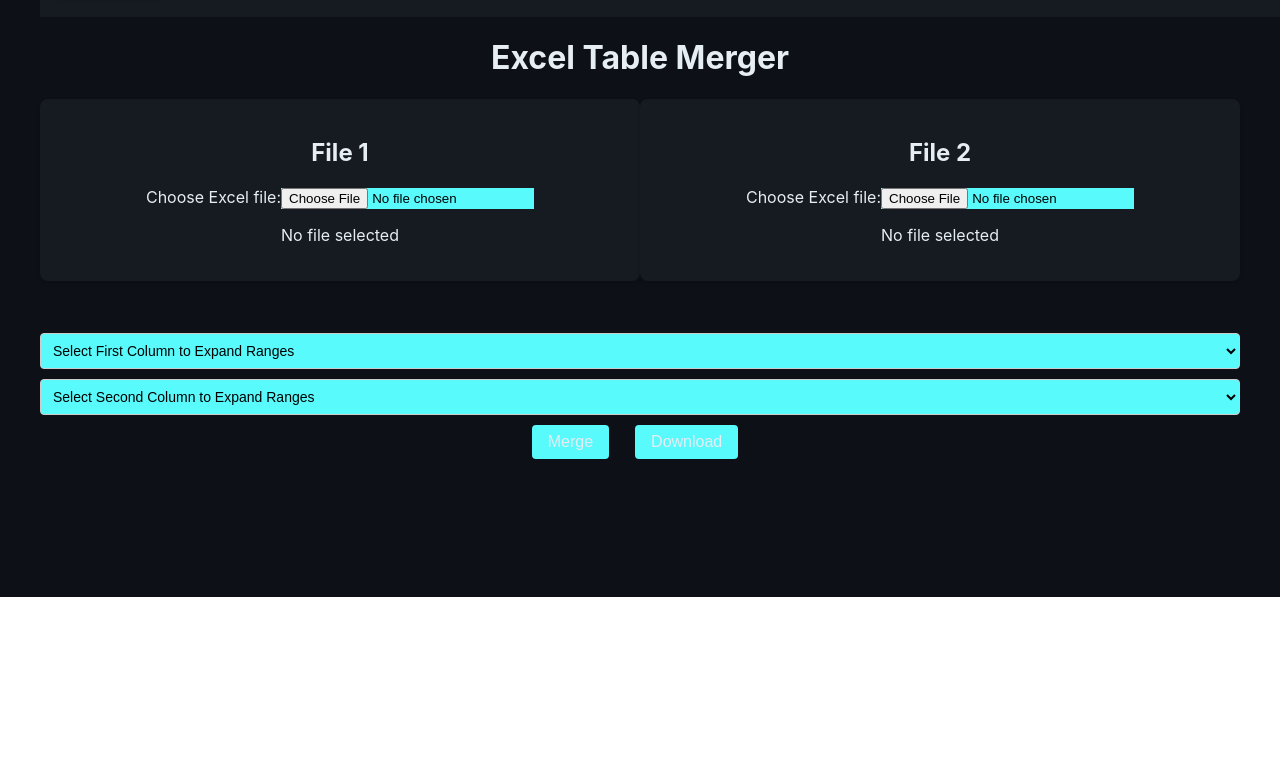
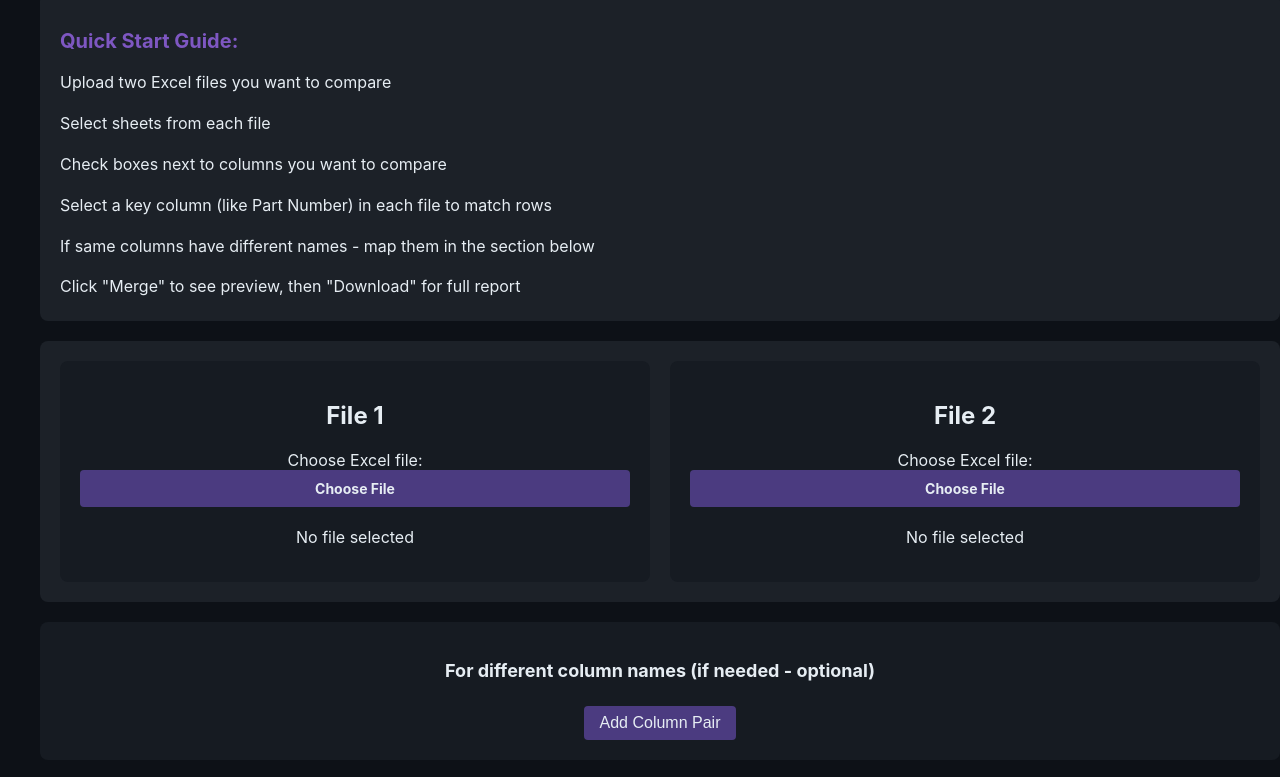
Before and after one commit to Mavline/tables_compare_app, a React (Create React App) app: page / in a window 1280 px wide. Shown: the part 263-1040 px from the top of the page. Before the commit the page ends 860 px from the top, so only its background shows below. Built offline with nearby package versions, Linux system fonts and the light colour scheme.

Commit message:
Changed styles. Added comparing of columns with different names

```diff
--- a/src/App.tsx
+++ b/src/App.tsx
@@ -21,6 +21,13 @@ interface GroupInfo {
   parent?: number;
 }
 
+// Define field mapping interface
+interface FieldMapping {
+  leftField: string;
+  rightField: string;
+  isActive: boolean;
+}
+
 // Define the TableRow type
 type TableRow = Record<string, any>;
 
@@ -37,6 +44,7 @@ const MainContent: React.FC = () => {
   const [groupingStructure, setGroupingStructure] = useState<{ [key: string]: { [key: string]: GroupInfo } }>({});
   const [columnToProcess, setColumnToProcess] = useState<string>('');
   const [secondColumnToProcess, setSecondColumnToProcess] = useState<string>('');
+  const [fieldMappings, setFieldMappings] = useState<FieldMapping[]>([]);
 
   const { mergedData, saveMergedData, clearData } = useTableContext();
 
@@ -344,6 +352,13 @@ const MainContent: React.FC = () => {
     // Создаем результирующий массив
     const resultRows: TableRow[] = [];
 
+    // Создаем маппинг полей для быстрого доступа
+    const fieldMappingDict = Object.fromEntries(
+      fieldMappings
+        .filter(m => m.isActive && m.leftField && m.rightField)
+        .map(m => [m.leftField, m.rightField])
+    );
+
     // Обрабатываем каждую позицию
     for (let i = 0; i < maxLength; i++) {
       const firstRow = firstTable[i];
@@ -360,18 +375,18 @@ const MainContent: React.FC = () => {
             if (field.startsWith('Level_') || field === 'LevelValue') {
               baseRow[field] = firstRow[field];
             } else {
+              // Проверяем, есть ли маппинг для этого поля
+              const mappedField = fieldMappingDict[field];
+              if (mappedField) {
+                // Если есть маппинг, используем оригинальное имя поля для левой стороны
                 baseRow[`Left.${field}`] = firstRow[field];
+                // И маппинговое имя поля для правой стороны
+                baseRow[`Right.${mappedField}`] = matchingSecondRow ? matchingSecondRow[mappedField] : '';
+              } else {
+                // Если нет маппинга, используем стандартную логику
+                baseRow[`Left.${field}`] = firstRow[field];
+                baseRow[`Right.${field}`] = matchingSecondRow ? matchingSecondRow[field] : '';
               }
-          }
-        });
-
-        // Добавляем данные из второй таблицы (если есть соответствие)
-        fields[files[1].name].forEach(field => {
-          if (selectedFields[files[1].name].includes(field)) {
-            if (field.startsWith('Level_') || field === 'LevelValue') {
-              baseRow[field] = matchingSecondRow ? matchingSecondRow[field] : '';
-            } else {
-              baseRow[`Right.${field}`] = matchingSecondRow ? matchingSecondRow[field] : '';
             }
           }
         });
@@ -382,24 +397,20 @@ const MainContent: React.FC = () => {
       if (secondRow && !firstTableMap.has(secondRow[secondKeyField])) {
         const baseRow = createBaseRow(resultRows.length);
 
-        // Пустые значения для первой таблицы
+        // Пустые значения для первой таблицы и данные из второй с учетом маппинга
         fields[files[0].name].forEach(field => {
           if (selectedFields[files[0].name].includes(field)) {
             if (field.startsWith('Level_') || field === 'LevelValue') {
               baseRow[field] = '';
             } else {
+              const mappedField = fieldMappingDict[field];
+              if (mappedField) {
                 baseRow[`Left.${field}`] = '';
+                baseRow[`Right.${mappedField}`] = secondRow[mappedField];
+              } else {
+                baseRow[`Left.${field}`] = '';
+                baseRow[`Right.${field}`] = secondRow[field];
               }
-          }
-        });
-
-        // Данные из второй таблицы
-        fields[files[1].name].forEach(field => {
-          if (selectedFields[files[1].name].includes(field)) {
-            if (field.startsWith('Level_') || field === 'LevelValue') {
-              baseRow[field] = secondRow[field];
-            } else {
-              baseRow[`Right.${field}`] = secondRow[field];
             }
           }
         });
@@ -408,7 +419,7 @@ const MainContent: React.FC = () => {
       }
     }
 
-    // Формируем заголовки
+    // Формируем заголовки с учетом маппинга
     const groupedFile = files[0];
     const groupInfo = groupingStructure[groupedFile.name];
     const maxLevel = groupInfo ? Math.max(...Object.values(groupInfo).map(info => info.level)) : 0;
@@ -421,14 +432,20 @@ const MainContent: React.FC = () => {
         if (field.startsWith('Level_') || field === 'LevelValue') {
           return field;
         }
-        return `${index === 0 ? 'Left' : 'Right'}.${field}`;
+        // Учитываем маппинг при формировании заголовков
+        if (index === 0) {
+          return `Left.${field}`;
+        } else {
+          const mappedField = Object.entries(fieldMappingDict).find(([_, right]) => right === field)?.[0] || field;
+          return `Right.${mappedField}`;
+        }
       });
       dataHeaders.push(...prefixedFields);
     });
 
     const allHeaders = [...groupHeaders, 'LevelValue', ...dataHeaders];
 
-    // Обработка диапазонов если нужно
+    // Остальной код без изменений...
     const resultData = columnToProcess || secondColumnToProcess
       ? resultRows.map((row) => {
           if (columnToProcess) {
@@ -762,9 +779,28 @@ const MainContent: React.FC = () => {
     setGroupingStructure({});
     setColumnToProcess('');
     setSecondColumnToProcess('');
+    setFieldMappings([]);
 
     // Перезагружаем страницу
     window.location.reload();
+  };
+
+  const handleFieldMappingChange = (index: number, field: 'leftField' | 'rightField', value: string) => {
+    setFieldMappings((prevMappings) =>
+      prevMappings.map((mapping, i) =>
+        i === index ? { ...mapping, [field]: value } : mapping
+      )
+    );
+  };
+
+  const removeFieldMapping = (index: number) => {
+    setFieldMappings((prevMappings) =>
+      prevMappings.filter((_, i) => i !== index)
+    );
+  };
+
+  const addFieldMapping = () => {
+    setFieldMappings((prevMappings) => [...prevMappings, { leftField: '', rightField: '', isActive: true }]);
   };
 
   return (
@@ -806,42 +842,114 @@ const MainContent: React.FC = () => {
         </div>
 
         <h1 className="text-3xl font-bold mb-6">Excel Table Merger</h1>
-        <div className="file-container-wrapper">
+
+        <div style={{
+          backgroundColor: '#1C2128',
+          padding: '20px',
+          borderRadius: '8px',
+          marginBottom: '20px',
+          color: '#E6EDF3',
+          width: '100%',
+          textAlign: 'left'
+        }}>
+          <h2 style={{
+            color: '#7E57C2',
+            marginBottom: '15px',
+            fontSize: '20px'
+          }}>Quick Start Guide:</h2>
+          <div style={{
+            display: 'flex',
+            flexDirection: 'column',
+            gap: '12px',
+            alignItems: 'flex-start',
+            lineHeight: '1.8',
+            fontSize: '16px'
+          }}>
+            <span>Upload two Excel files you want to compare</span>
+            <span>Select sheets from each file</span>
+            <span>Check boxes next to columns you want to compare</span>
+            <span>Select a key column (like Part Number) in each file to match rows</span>
+            <span>If same columns have different names - map them in the section below</span>
+            <span>Click "Merge" to see preview, then "Download" for full report</span>
+          </div>
+        </div>
+
+        <div style={{
+          width: '100%',
+          backgroundColor: '#1C2128',
+          padding: '20px',
+          borderRadius: '8px',
+          marginBottom: '20px'
+        }}>
+          <div style={{
+            display: 'grid',
+            gridTemplateColumns: '1fr 1fr',
+            gap: '20px'
+          }}>
             {[0, 1].map((index) => (
-            <div key={index} className="file-container">
-              <h2 className="text-xl font-semibold mb-4">File {index + 1}</h2>
-              <label htmlFor={`file-input-${index}`} className="mb-2 block">
+              <div key={index} style={{
+                backgroundColor: '#161B22',
+                padding: '20px',
+                borderRadius: '8px'
+              }}>
+                <h2 className="text-xl font-semibold mb-4" style={{ color: '#E6EDF3' }}>File {index + 1}</h2>
+                <label htmlFor={`file-input-${index}`} className="mb-2 block" style={{ color: '#E6EDF3' }}>
                   Choose Excel file:
                 </label>
+                <div style={{
+                  position: 'relative',
+                  marginBottom: '20px',
+                  width: '520px'
+                }}>
                   <Input
                     id={`file-input-${index}`}
                     type="file"
                     accept=".xlsx,.xls"
                     onChange={handleFileUpload}
-                className="mb-4 w-full p-2 border border-gray-300 rounded"
                     style={{
-                  backgroundColor: "#59fafc",
-                  color: "black"
+                      opacity: 0,
+                      position: 'absolute',
+                      top: 0,
+                      left: 0,
+                      width: '100%',
+                      height: '100%',
+                      cursor: 'pointer',
+                      zIndex: 2
                     }}
                   />
+                  <div style={{
+                    padding: '10px 15px',
+                    backgroundColor: '#4B3B80',
+                    color: '#E6EDF3',
+                    border: 'none',
+                    borderRadius: '4px',
+                    cursor: 'pointer',
+                    textAlign: 'center',
+                    fontSize: '14px',
+                    fontWeight: 'bold',
+                    width: '100%',
+                    position: 'relative',
+                    zIndex: 1
+                  }}>
+                    Choose File
+                  </div>
+                </div>
                 {!files[index] && (
-                <p className="text-gray-500 mb-4">No file selected</p>
+                  <p style={{ color: '#E6EDF3', marginBottom: '15px' }}>No file selected</p>
                 )}
                 {files[index] && sheets[files[index].name] && (
-                <div className="mb-4" style={{ width: "100%" }}>
+                  <div className="mb-4">
                     <select
                       value={selectedSheets[files[index].name] || ""}
-                    onChange={(e) =>
-                      handleSheetSelection(files[index].name, e.target.value)
-                    }
+                      onChange={(e) => handleSheetSelection(files[index].name, e.target.value)}
                       style={{
                         width: "100%",
                         padding: "8px",
-                      border: "1px solid #ccc",
+                        border: "1px solid #7E57C2",
                         borderRadius: "4px",
-                      backgroundColor: "#59fafc",
-                      color: "black",
-                      fontSize: "14px",
+                        backgroundColor: "#1C2128",
+                        color: "#E6EDF3",
+                        fontSize: "14px"
                       }}
                     >
                       <option value="">Select a sheet</option>
@@ -851,65 +959,106 @@ const MainContent: React.FC = () => {
                     </select>
                   </div>
                 )}
-
-              {files[index] && selectedSheets[files[index].name] && (
-                <div className="file-content">
-                  <div className="fields-column">
-                    <h3 className="font-medium mb-2">Fields:</h3>
-                    {fields[files[index].name]?.map((field, fieldIndex) => (
-                      <div key={`${field}-${fieldIndex}`} className="field-item">
-                        {field}
               </div>
             ))}
           </div>
-                  <div className="checkbox-column">
-                    <h3 className="font-medium mb-2">Select:</h3>
-                    {fields[files[index].name]?.map((field) => (
-                      <div key={field} className="checkbox-container">
-                        <input
-                          type="checkbox"
-                          id={`field-${files[index].name}-${field}`}
-                          className="checkbox"
-                          checked={selectedFields[files[index].name]?.includes(field)}
-                          onChange={() => handleFieldSelection(files[index].name, field)}
-                        />
         </div>
+        <div className="field-mapping-container" style={{
+          backgroundColor: '#161B22',
+          padding: '20px',
+          borderRadius: '8px',
+          marginBottom: '20px',
+          width: '100%'
+        }}>
+          <h3 style={{
+            color: '#E6EDF3',
+            marginBottom: '15px',
+            fontSize: '18px',
+            fontWeight: 'bold'
+          }}>
+            For different column names (if needed - optional)
+          </h3>
+          <div style={{
+            display: 'grid',
+            gridTemplateColumns: '1fr auto 1fr auto',
+            gap: '10px',
+            alignItems: 'center'
+          }}>
+            {fieldMappings.map((mapping, index) => (
+              <React.Fragment key={index}>
+                <select
+                  value={mapping.leftField}
+                  onChange={(e) => handleFieldMappingChange(index, 'leftField', e.target.value)}
+                  style={{
+                    width: '100%',
+                    padding: '8px',
+                    backgroundColor: '#1C2128',
+                    color: '#E6EDF3',
+                    border: '1px solid #7E57C2',
+                    borderRadius: '4px'
+                  }}
+                >
+                  <option value="">Select field from File 1</option>
+                  {files[0] && fields[files[0].name]?.map((field) => (
+                    <option key={field} value={field}>{field}</option>
+                  ))}
+                </select>
+                <span style={{ color: '#7E57C2', padding: '0 10px' }}>→</span>
+                <select
+                  value={mapping.rightField}
+                  onChange={(e) => handleFieldMappingChange(index, 'rightField', e.target.value)}
+                  style={{
+                    width: '100%',
+                    padding: '8px',
+                    backgroundColor: '#1C2128',
+                    color: '#E6EDF3',
+                    border: '1px solid #7E57C2',
+                    borderRadius: '4px'
+                  }}
+                >
+                  <option value="">Select field from File 2</option>
+                  {files[1] && fields[files[1].name]?.map((field) => (
+                    <option key={field} value={field}>{field}</option>
+                  ))}
+                </select>
+                <button
+                  onClick={() => removeFieldMapping(index)}
+                  style={{
+                    padding: '8px',
+                    backgroundColor: '#4B3B80',
+                    color: '#E6EDF3',
+                    border: 'none',
+                    borderRadius: '4px',
+                    cursor: 'pointer'
+                  }}
+                >
+                  ✕
+                </button>
+              </React.Fragment>
             ))}
           </div>
-                  <div className="key-column">
-                    <h3 className="font-medium mb-2">Key field:</h3>
-                    <select
-                      value={keyFields[files[index].name] || ""}
-                      onChange={(e) =>
-                        handleKeyFieldSelection(
-                          files[index].name,
-                          e.target.value,
-                        )
-                      }
+          <button
+            onClick={addFieldMapping}
             style={{
-                        width: "100%",
-                        padding: "8px",
-                        border: "1px solid #ccc",
-                        borderRadius: "4px",
-                        backgroundColor: "#59fafc",
-                        color: "black",
-                        fontSize: "14px",
+              marginTop: '10px',
+              padding: '8px 16px',
+              backgroundColor: '#4B3B80',
+              color: '#E6EDF3',
+              border: 'none',
+              borderRadius: '4px',
+              cursor: 'pointer'
             }}
           >
-                      <option value="">Select a key field</option>
-                      {fields[files[index].name]?.map((field, fieldIndex) => (
-                        <option key={`key-${index}-${field}-${fieldIndex}`} value={field}>
-                          {field}
-                        </option>
-                      ))}
-                    </select>
+            Add Column Pair
+          </button>
         </div>
-                </div>
-              )}
-            </div>
-          ))}
-        </div>
-        <div className="controls-container">
+        <div className="controls-container" style={{
+          width: '100%',
+          backgroundColor: '#1C2128',
+          padding: '20px',
+          borderRadius: '8px',
+          marginBottom: '20px'
+        }}>
           {/* Первый селектор столбца */}
           <div className="range-selector" style={{ marginBottom: '10px' }}>
             <select
@@ -918,10 +1067,10 @@ const MainContent: React.FC = () => {
               style={{
                 width: "100%",
                 padding: "8px",
-                border: "1px solid #ccc",
+                border: "1px solid #7E57C2",
                 borderRadius: "4px",
-                backgroundColor: "#59fafc",
-                color: "black",
+                backgroundColor: "#1C2128",
+                color: "#E6EDF3",
                 fontSize: "14px",
               }}
             >
@@ -942,10 +1091,10 @@ const MainContent: React.FC = () => {
               style={{
                 width: "100%",
                 padding: "8px",
-                border: "1px solid #ccc",
+                border: "1px solid #7E57C2",
                 borderRadius: "4px",
-                backgroundColor: "#59fafc",
-                color: "black",
+                backgroundColor: "#1C2128",
+                color: "#E6EDF3",
                 fontSize: "14px",
               }}
             >
@@ -964,9 +1113,15 @@ const MainContent: React.FC = () => {
               onClick={mergeTables}
               disabled={files.length < 2}
               style={{
-                padding: "8px 16px",
-                backgroundColor: "#59fafc",
+                padding: "10px 20px",
+                backgroundColor: "#4B3B80",
+                color: "#E6EDF3",
+                border: "none",
+                borderRadius: "4px",
+                cursor: "pointer",
                 marginRight: "10px",
+                fontSize: "14px",
+                fontWeight: "bold"
               }}
             >
               Merge
@@ -975,9 +1130,15 @@ const MainContent: React.FC = () => {
               onClick={downloadMergedFile}
               disabled={!mergedPreview}
               style={{
-                padding: "8px 16px",
-                backgroundColor: "#59fafc",
+                padding: "10px 20px",
+                backgroundColor: "#4B3B80",
+                color: "#E6EDF3",
+                border: "none",
+                borderRadius: "4px",
+                cursor: "pointer",
                 marginRight: "10px",
+                fontSize: "14px",
+                fontWeight: "bold"
               }}
             >
               Download
@@ -987,7 +1148,13 @@ const MainContent: React.FC = () => {
       </header>
 
       {mergedPreview && mergedPreview.length > 0 && (
-        <div className="merged-preview" style={{ margin: "20px 0" }}>
+        <div className="merged-preview" style={{
+          margin: "20px 0",
+          width: '100%',
+          backgroundColor: '#1C2128',
+          padding: '20px',
+          borderRadius: '8px'
+        }}>
           <h2 className="text-xl font-semibold mb-4">Merged Data Preview</h2>
           <div style={{ overflowX: "auto" }}>
             <table
```
Lines whose indentation alone changed are shown as unchanged.
